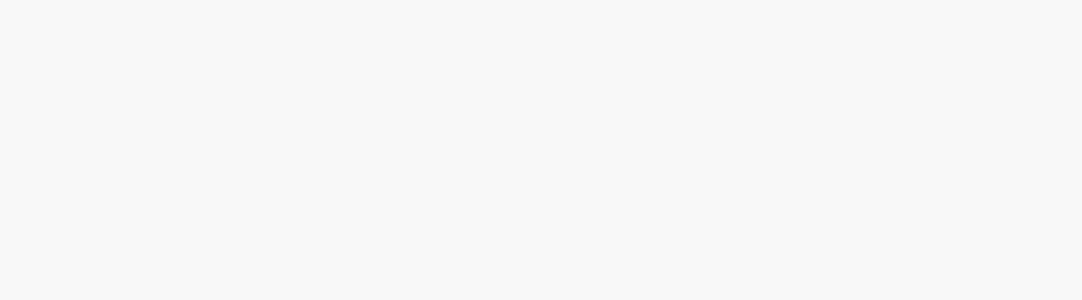
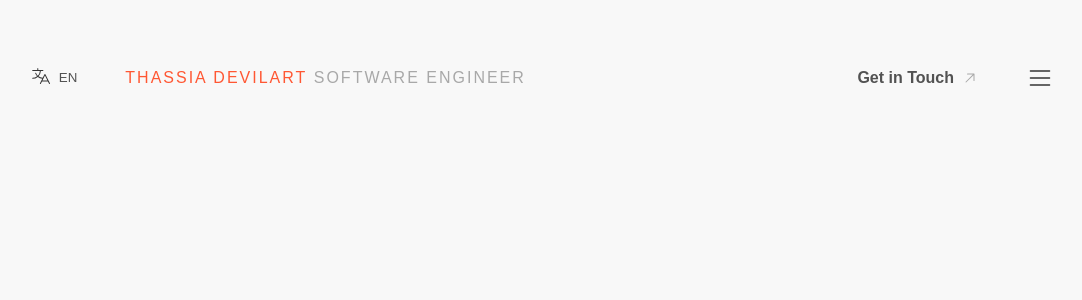
Before and after one commit to thassiadevilart/personal-website, a React (Vite) app: page / in a window 1280 px wide. Shown: the top 300 px of the page, without its empty margins (98-1180 px from the left). Built offline with nearby package versions, Linux system fonts and the light colour scheme.

Commit message:
feat: create component HEADER | style

```diff
--- a/src/components/App.jsx
+++ b/src/components/App.jsx
@@ -1,3 +1,9 @@
 import styles from './App.module.css'
+import { Header } from './Header'
 
-export function App(){}
+
+export function App(){
+    return(
+     <Header />
+    )
+}
--- /dev/null
+++ b/src/components/Header.jsx
@@ -0,0 +1,26 @@
+import styles from './Header.module.css'
+import { ArrowUpRight, List, Translate} from "@phosphor-icons/react";
+
+export function Header(){
+    return(
+        <header className={styles.header} >
+            <div className={styles.headerLeft}>
+                <button>
+                    <span><Translate color="#343434" weight="light" className={styles.IconTranslate} /></span>
+                    <span>EN</span>
+                </button>
+                <h1> <b>Thassia Devilart</b> Software Engineer</h1>
+            </div>
+
+            <div className={styles.headerRight}>
+                <a href="" className={styles.GetInTouchButton}>
+                    Get in Touch
+                    <ArrowUpRight siz={2e0} color="#A8A8A8" weight="regular" />
+                </a>
+                <a href="" className={styles.NavMenuButton}>
+                    <List size={28} color="#343434" weight="light" />
+                </a>
+            </div>
+        </header>
+    )
+}
--- /dev/null
+++ b/src/components/Header.module.css
@@ -0,0 +1,131 @@
+.header{
+    width: 80%;
+
+    margin: auto;
+    display: flex;
+    align-items: center;
+    justify-content: space-between;
+    padding-top: 3rem;
+}
+
+.headerLeft{
+    display: flex;
+    align-items: center;
+    justify-content: space-between;
+    gap: 2em;
+
+    & button{
+        color: var(--color-gray-medium);
+        background: transparent;
+        border: none;
+
+        display: flex;
+        align-items: center;
+        justify-content: space-between;
+        gap: 8px;
+
+        padding: 1rem 1rem 1rem 0;
+
+        cursor: pointer;
+    }
+
+    & button span:hover{
+        color: var(--color-gray-light);
+    }
+
+    & button:hover:after{
+        content: "PT";
+        margin-left: 0.5rem;
+    }
+
+    .IconTranslate{
+        font-size: 1.3rem;
+    }
+
+    & h1{
+        color: var(--color-gray-light);
+
+        font-size: 1rem;
+        font-weight: 400;
+        text-transform: uppercase;
+        letter-spacing: 2px;
+
+        & b{
+            color: var(--color-emphasis);
+
+            font-weight: 500;
+        }
+    }
+}
+
+.headerRight{
+    display: flex;
+    align-items: center;
+    justify-content: space-between;
+    gap: 1rem;
+}
+
+.GetInTouchButton{
+    color: var(--color-gray-medium);
+
+    height: 54px;
+
+    display: flex;
+    align-items: center;
+    justify-content: center;
+    gap: 0.5em;
+
+    font-size: 1rem;
+    font-weight: 900;
+
+    padding: 1rem;
+    background: transparent;
+    border: none;
+
+    cursor: pointer;
+}
+
+.GetInTouchButton:hover{
+    color: var(--color-gray-dark);
+}
+.NavMenuButton{
+    display: flex;
+    align-items: center;
+    justify-content: center;
+
+    padding: 1rem 0 1rem 1rem;
+
+    cursor: pointer;
+}
+
+
+@media only screen and (max-width: 911px) {
+    .GetInTouchButton{
+        display: none;
+    }
+
+    .header{
+        width: 90%;
+        justify-content: space-between;
+        gap: 0;
+    }
+
+    .headerLeft{
+        gap: 0;
+
+        & h1{
+            width: 180px;
+
+            display: flex;
+            flex-direction: column;
+            align-items: center;
+            justify-content: center;
+
+            font-size: 12px;
+
+            & b{
+                font-size: 0.9rem;
+            }
+        }
+    }
+}
--- a/src/index.css
+++ b/src/index.css
@@ -21,4 +21,6 @@
     margin: 0;
     padding: 0;
     box-sizing: border-box;
+
+    text-decoration: none;
 }
```
Also changed, not shown: index.html (line endings or trailing spaces).
